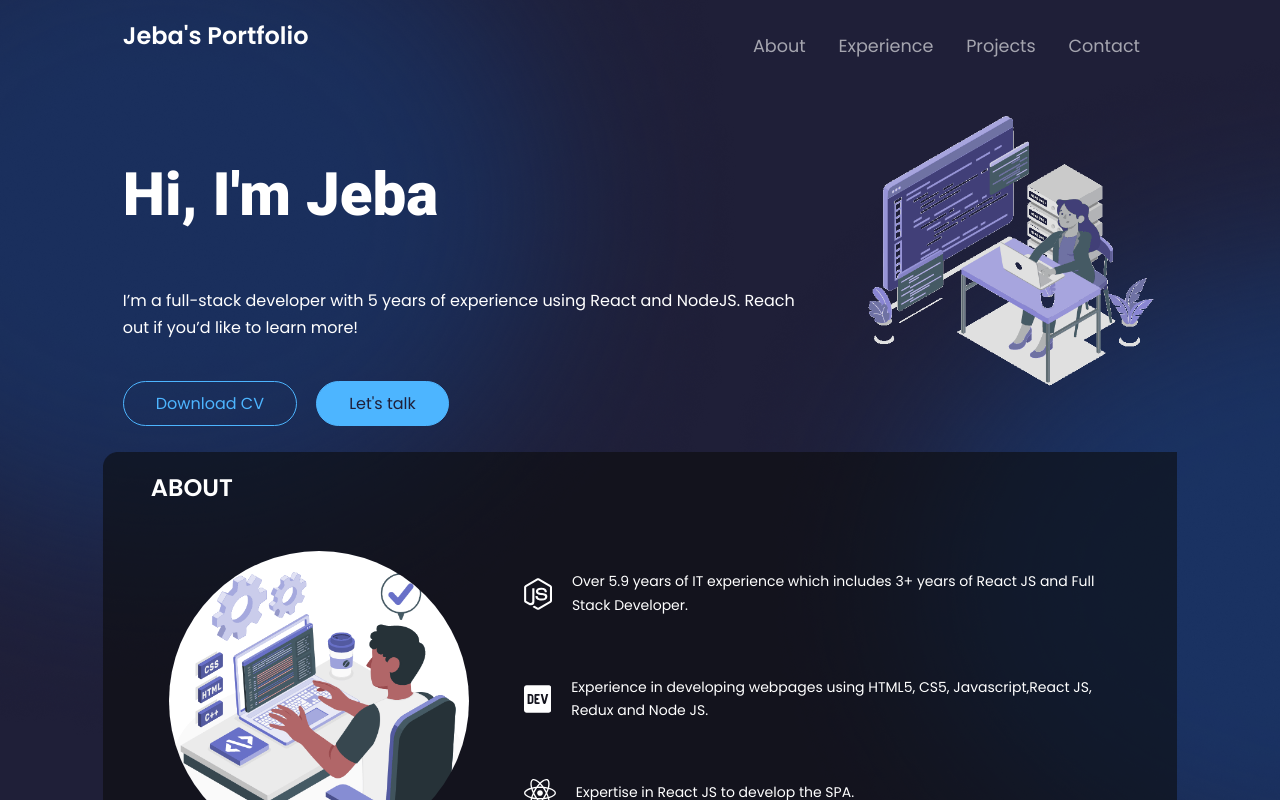
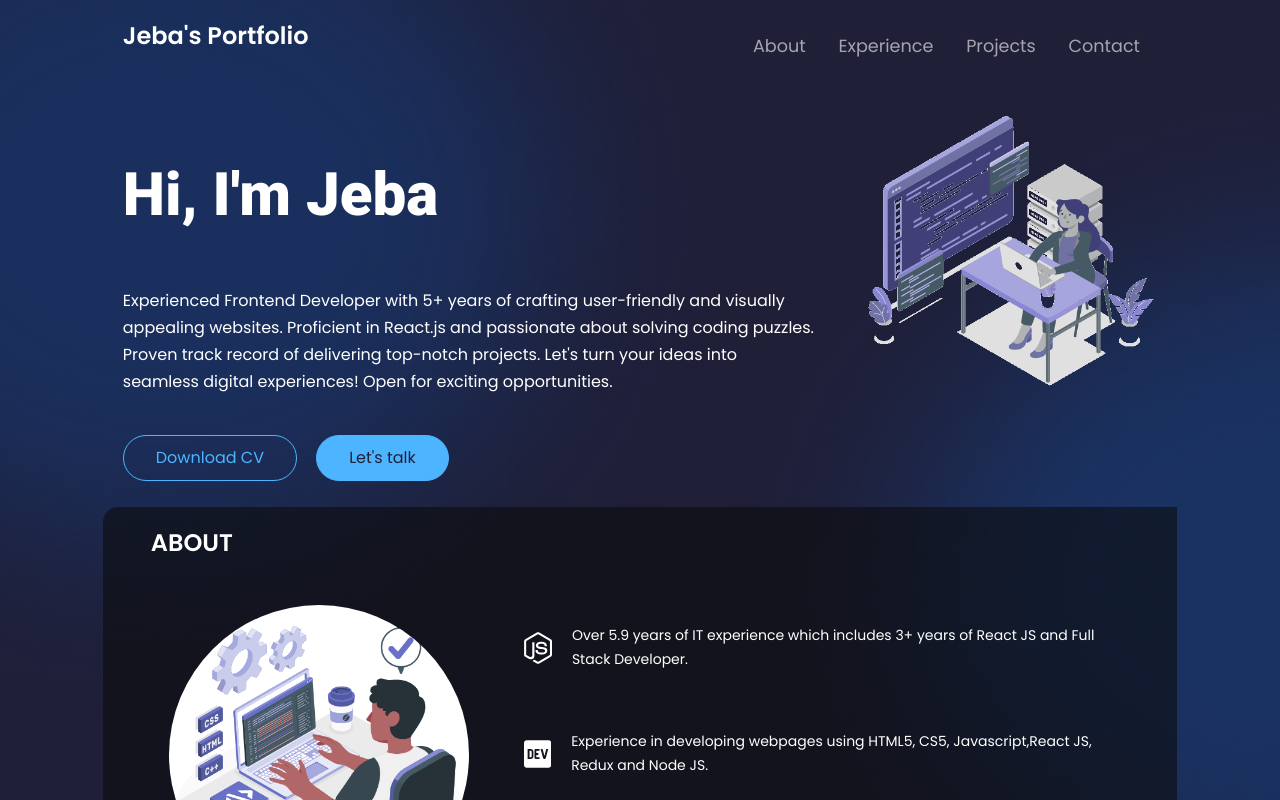
Before and after one commit to jebak90/Jeba-Portfolio, a React (Create React App) app: page / in a window 1280 px wide. Shown: the top 800 px of the page. Built offline with nearby package versions, Linux system fonts and the light colour scheme.

Commit message:
Change profile content

```diff
--- a/src/components/header/Header.jsx
+++ b/src/components/header/Header.jsx
@@ -12,9 +12,11 @@ const Header = ()=>{
             <div className="header__content">
                 <h1 className="header__name">Hi, I'm Jeba</h1>
                 <p>
-                    I’m a full-stack developer with 5 years
-                    of experience using React and NodeJS.
-                    Reach out if you’d like to learn more!
+                    Experienced Frontend Developer with 5+ years of crafting user-friendly
+                    and visually appealing websites. Proficient in React.js and passionate
+                    about solving coding puzzles. Proven track record of delivering top-notch projects.
+                    Let's turn your ideas into seamless digital experiences! Open for exciting
+                    opportunities.
                 </p>
 
                 <CTA/>
--- a/src/components/topbar/Topbar.jsx
+++ b/src/components/topbar/Topbar.jsx
@@ -15,6 +15,7 @@ const TopBar = (props) => {
     const openCloseMenu = ()=>{
         setShowMenu(!showMenu)
     }
+
 
     return(
         <div className="container topbar_container">
@@ -39,7 +40,7 @@ const TopBar = (props) => {
                 <ul className="menu">
                     {
                          menuList.map((menu,index)=>
-                            <li><a href={`#${menu.id}`}>{menu.menuName}</a></li>
+                            <li><a href={`#${menu.id}`} onClick={openCloseMenu}>{menu.menuName}</a></li>
                         )
                     }
                 </ul>
```
